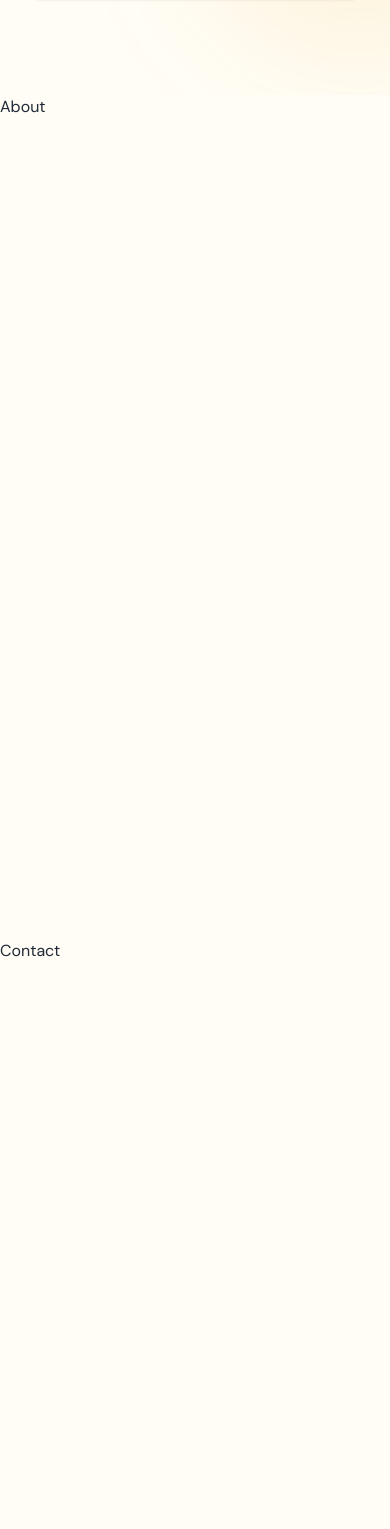
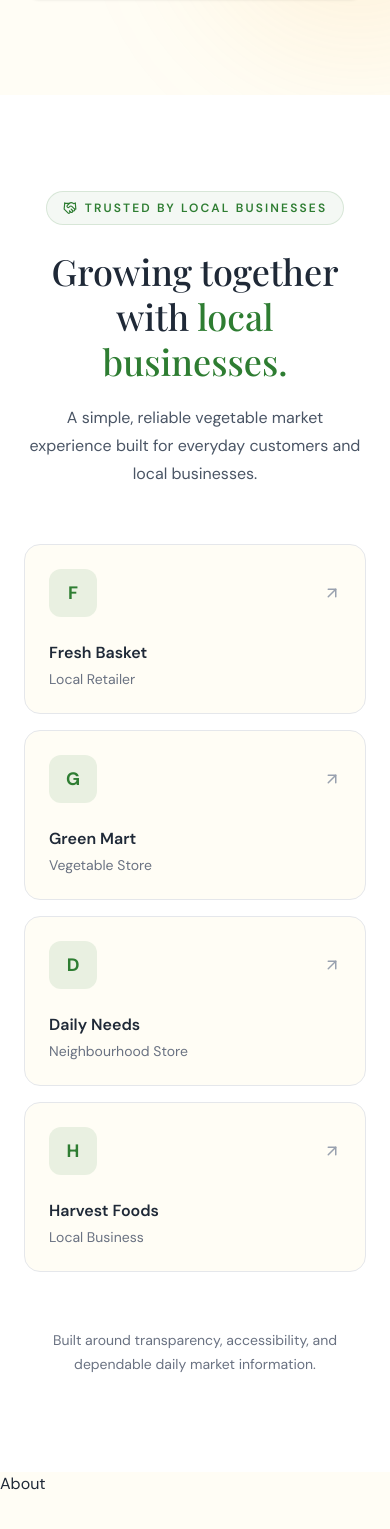
Before and after one commit to ifayis/KC-Vegetables, a React (Vite) app in the folder frontend/: page / in a window 390 px wide. Shown: the part 6739-8268 px from the top of the page. Built offline with nearby package versions, Linux system fonts and the light colour scheme.

Commit message:
added a section to add daily customers

```diff
--- a/frontend/src/App.jsx
+++ b/frontend/src/App.jsx
@@ -4,6 +4,7 @@ import MarketPrices from './components/home/MarketPrices'
 import VegetableCategories from './components/home/VegetableCategories'
 import { MarketFilterProvider } from './context/MarketFilterContext'
 import WhyChooseUs from './components/home/WhyChooseUs'
+import TrustedCustomers from './components/home/TrustedCustomers'
 
 function App() {
   return (
@@ -19,6 +20,8 @@ function App() {
           <VegetableCategories />
 
           <WhyChooseUs />
+
+          <TrustedCustomers />
 
           <section
             id="about"
--- /dev/null
+++ b/frontend/src/components/home/TrustedCustomers.jsx
@@ -0,0 +1,109 @@
+import { motion } from 'framer-motion'
+import { ArrowUpRight, Handshake } from 'lucide-react'
+
+const customers = [
+  {
+    name: 'Fresh Basket',
+    type: 'Local Retailer',
+  },
+  {
+    name: 'Green Mart',
+    type: 'Vegetable Store',
+  },
+  {
+    name: 'Daily Needs',
+    type: 'Neighbourhood Store',
+  },
+  {
+    name: 'Harvest Foods',
+    type: 'Local Business',
+  },
+]
+
+function TrustedCustomers() {
+  return (
+    <section className="relative overflow-hidden bg-white py-24 dark:bg-[#0B140E] sm:py-28">
+      <div className="mx-auto max-w-7xl px-6 lg:px-8">
+        {/* Heading */}
+        <motion.div
+          initial={{ opacity: 0, y: 24 }}
+          whileInView={{ opacity: 1, y: 0 }}
+          viewport={{ once: true, amount: 0.25 }}
+          transition={{ duration: 0.6 }}
+          className="mx-auto max-w-2xl text-center"
+        >
+          <span className="inline-flex items-center gap-2 rounded-full border border-[#2E7D32]/15 bg-[#2E7D32]/5 px-4 py-2 text-xs font-semibold uppercase tracking-[0.18em] text-[#2E7D32] dark:border-[#66BB6A]/20 dark:bg-[#66BB6A]/10 dark:text-[#81C784]">
+            <Handshake size={14} />
+            Trusted by local businesses
+          </span>
+
+          <h2 className="mt-6 font-serif text-4xl leading-tight text-[#1F2937] dark:text-white sm:text-5xl">
+            Growing together with
+            <span className="text-[#2E7D32] dark:text-[#81C784]">
+              {' '}
+              local businesses.
+            </span>
+          </h2>
+
+          <p className="mt-5 text-base leading-7 text-gray-600 dark:text-gray-400 sm:text-lg">
+            A simple, reliable vegetable market experience built for everyday
+            customers and local businesses.
+          </p>
+        </motion.div>
+
+        {/* Customer cards */}
+        <div className="mt-14 grid gap-4 sm:grid-cols-2 lg:grid-cols-4">
+          {customers.map((customer, index) => (
+            <motion.div
+              key={customer.name}
+              initial={{ opacity: 0, y: 20 }}
+              whileInView={{ opacity: 1, y: 0 }}
+              viewport={{ once: true, amount: 0.2 }}
+              transition={{
+                duration: 0.5,
+                delay: index * 0.08,
+              }}
+              whileHover={{ y: -4 }}
+              className="group rounded-2xl border border-[#E5E7EB] bg-[#FFFDF5] p-6 transition-all duration-300 hover:border-[#2E7D32]/20 hover:shadow-lg hover:shadow-[#2E7D32]/10 dark:border-white/10 dark:bg-white/[0.04]"
+            >
+              <div className="flex items-center justify-between">
+                <div className="flex h-12 w-12 items-center justify-center rounded-xl bg-[#2E7D32]/10 text-lg font-bold text-[#2E7D32] dark:bg-[#66BB6A]/10 dark:text-[#81C784]">
+                  {customer.name.charAt(0)}
+                </div>
+
+                <ArrowUpRight
+                  size={18}
+                  className="text-gray-400 transition-transform duration-300 group-hover:-translate-y-1 group-hover:translate-x-1 group-hover:text-[#2E7D32]"
+                />
+              </div>
+
+              <h3 className="mt-6 font-semibold text-[#1F2937] dark:text-white">
+                {customer.name}
+              </h3>
+
+              <p className="mt-1 text-sm text-gray-500 dark:text-gray-400">
+                {customer.type}
+              </p>
+            </motion.div>
+          ))}
+        </div>
+
+        {/* Bottom statement */}
+        <motion.div
+          initial={{ opacity: 0 }}
+          whileInView={{ opacity: 1 }}
+          viewport={{ once: true }}
+          transition={{ duration: 0.7, delay: 0.2 }}
+          className="mx-auto mt-14 max-w-3xl text-center"
+        >
+          <p className="text-sm leading-6 text-gray-500 dark:text-gray-500">
+            Built around transparency, accessibility, and dependable daily
+            market information.
+          </p>
+        </motion.div>
+      </div>
+    </section>
+  )
+}
+
+export default TrustedCustomers
```
